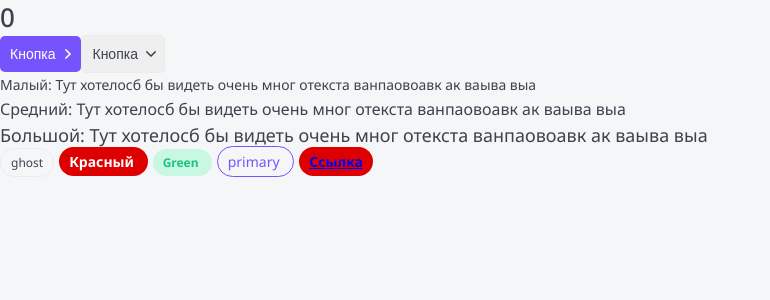
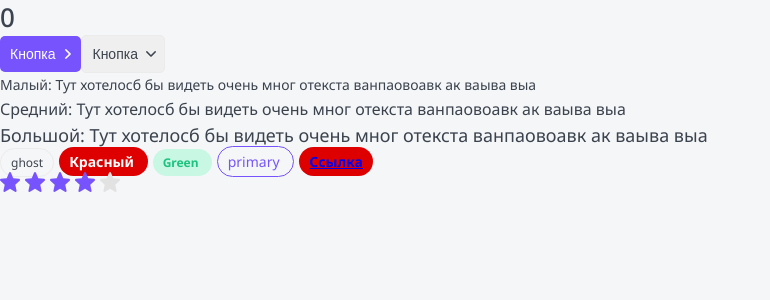
Before and after one commit to vibeclue/nextjs-top-app, a Next.js app: page / in a window 1280 px wide. Shown: the top 300 px of the page, without its empty margins (0-770 px from the left). Built offline with nearby package versions, Linux system fonts and the light colour scheme.

Commit message:
add component rating (начальный вариант)

```diff
--- a/app/page.tsx
+++ b/app/page.tsx
@@ -1,5 +1,5 @@
 'use client'
-import { Button, Htag, Ptag,Tag } from "@/components";
+import { Button, Htag, Ptag, Tag, Rating } from "@/components";
 import { useEffect, useState } from "react";
 
 // ФИГМА: https://www.figma.com/design/Cy3uqi4SSRfk89hLq85lbN/%D0%9A%D1%83%D1%80%D1%81-2---NextJS?node-id=1-2&t=lGdd2H9HOXI1SZRr-0
@@ -27,6 +27,8 @@
       <Tag size='s' color='green'>Green </Tag>
       <Tag size='m' color='primary'>primary </Tag>
       <Tag size='m' color='red' href='https://www.npmjs.com/package/@svgr/webpack?activeTab=readme'>Ссылка</Tag>
+
+      <Rating  rating= {4} > </Rating>
     </>
   );
 }
--- /dev/null
+++ b/components/Rating/Rating.module.css
@@ -0,0 +1,4 @@
+.filled {
+    fill: var(--primary);
+    margin-right: 5px;
+}
--- /dev/null
+++ b/components/Rating/Rating.tsx
@@ -0,0 +1,37 @@
+import { JSX, useEffect, useState } from "react";
+import { RatingProps } from "./Rating.props";
+import cn from 'classnames';
+import StarIcon from './star.svg';
+import styles from './Rating.module.css';
+
+
+export const Rating = ({ isEditable = false, rating, setRating, ...props}: RatingProps) => {
+
+    const [ratingArray, setRatingArray] = useState<JSX.Element[]>(new Array(5).fill(<></>));  // заполняю массивом пустных фрагментов
+
+    useEffect(() => {
+        constructRating(rating);
+    }, [rating]);
+
+    //заполнение массива фрагментов
+    const constructRating = (currentRating: number) => {
+        const updatedArray = ratingArray.map((r: JSX.Element, index: number) => {
+            return (
+                <StarIcon
+                    key={index}
+                    className={cn(styles.star, {
+                        [styles.filled]: index < currentRating
+                    })}
+                />
+            );
+        });
+        setRatingArray(updatedArray);
+    }
+
+    return (
+        // <div {...props}>  <- передача атрибов дива. Делается в пропс когда экстендится от HTML элемента
+        <div {...props}>
+            {ratingArray.map((r, i) => (<span key={i}>{r}</span>))}
+        </div>
+    );
+}
--- a/components/index.ts
+++ b/components/index.ts
@@ -2,3 +2,4 @@
 export * from './Button/Button';
 export * from './Ptag/Ptag';
 export * from './Tag/Tag';
+export * from './Rating/Rating'
--- a/eslint.config.mjs
+++ b/eslint.config.mjs
@@ -20,7 +20,7 @@
       "react-hooks": reactHooks,
     },
     rules: {
-      'react-hooks/rules-of-hooks': 'error',
+      'react-hooks/rules-of-hooks': 'warn',
       'react-hooks/exhaustive-deps': 'warn',
 
       // React Compiler rules
```
Also changed, not shown: components/Rating/Rating.props.tsx (added, +8 -0 lines), components/Rating/star.svg (added).
